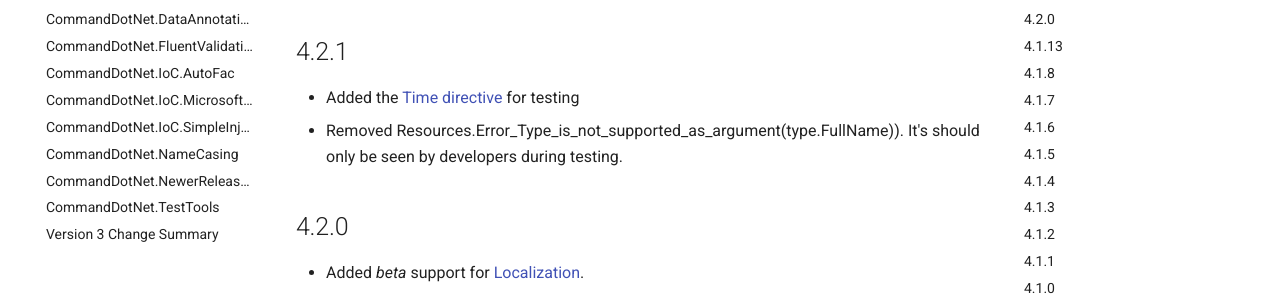
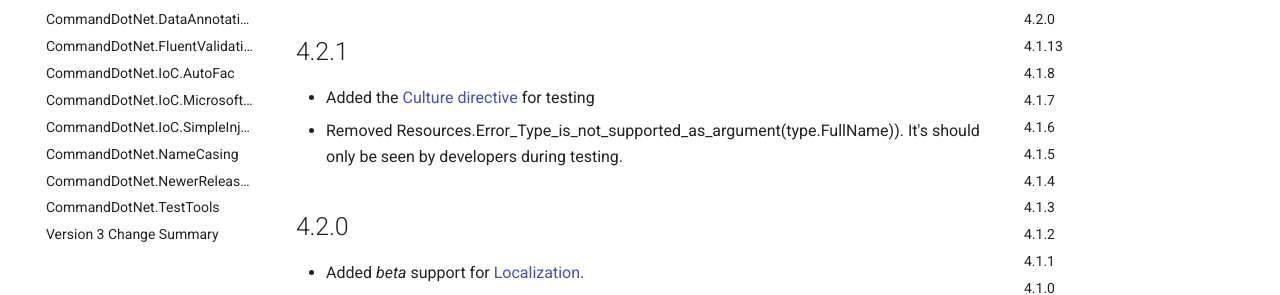
Before and after one commit to bilal-fazlani/commanddotnet, an MkDocs documentation site: the page built from docs/ReleaseNotes/CommandDotNet.md, in a window 1280 px wide and 900 px high. Shown: the part 206-501 px from the top of the window. Built offline with MkDocs 1.6.1 and Material for MkDocs 9.7.7, drawn with Linux system fonts in a browser that asks for light colours; comment, search, counter and statistics services are not loaded.

Commit message:
fix Typo

```diff
--- a/docs/ReleaseNotes/CommandDotNet.md
+++ b/docs/ReleaseNotes/CommandDotNet.md
@@ -2,7 +2,7 @@
 
 ## 4.2.1
 
-* Added the [Time directive](../Localization/culture-directive.md) for testing
+* Added the [Culture directive](../Localization/culture-directive.md) for testing
 * Removed Resources.Error_Type_is_not_supported_as_argument(type.FullName)). It's should only be seen by developers during testing.
 
 ## 4.2.0
```
